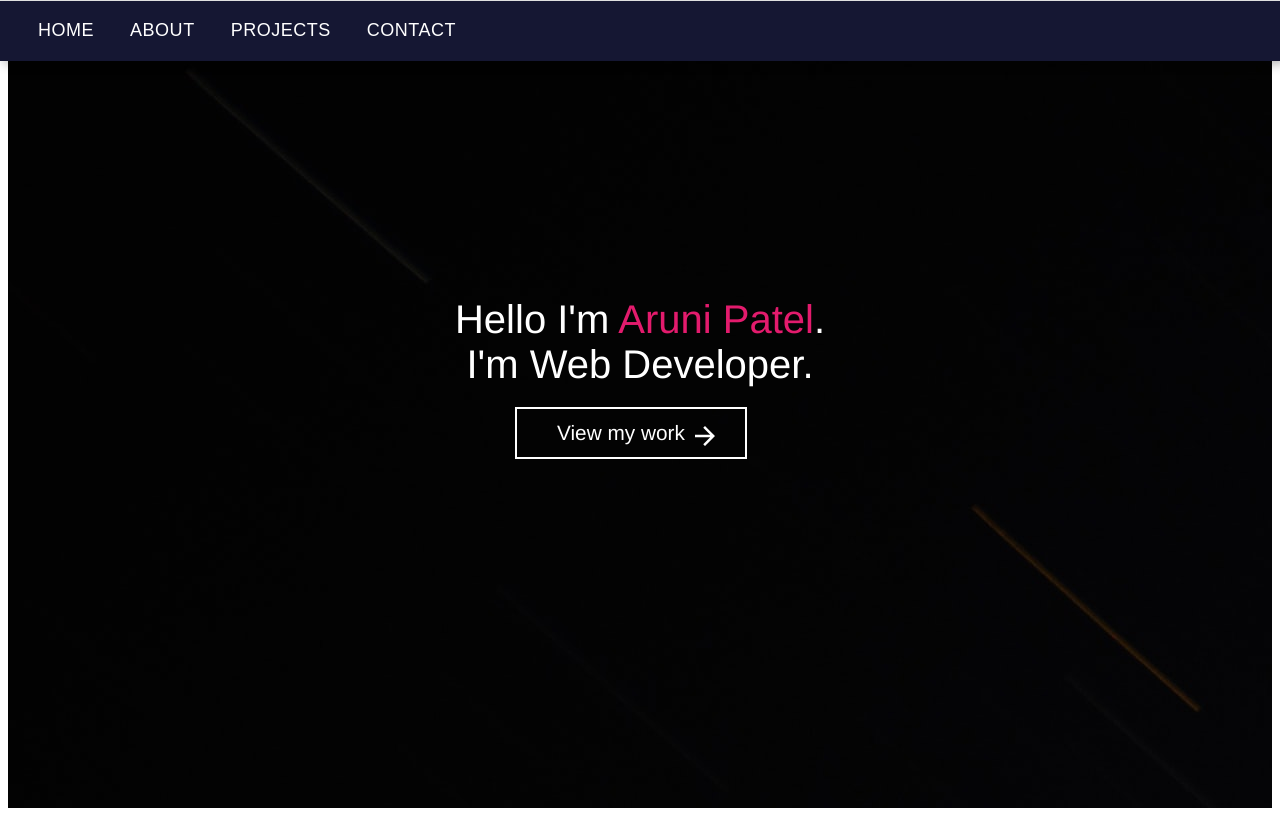
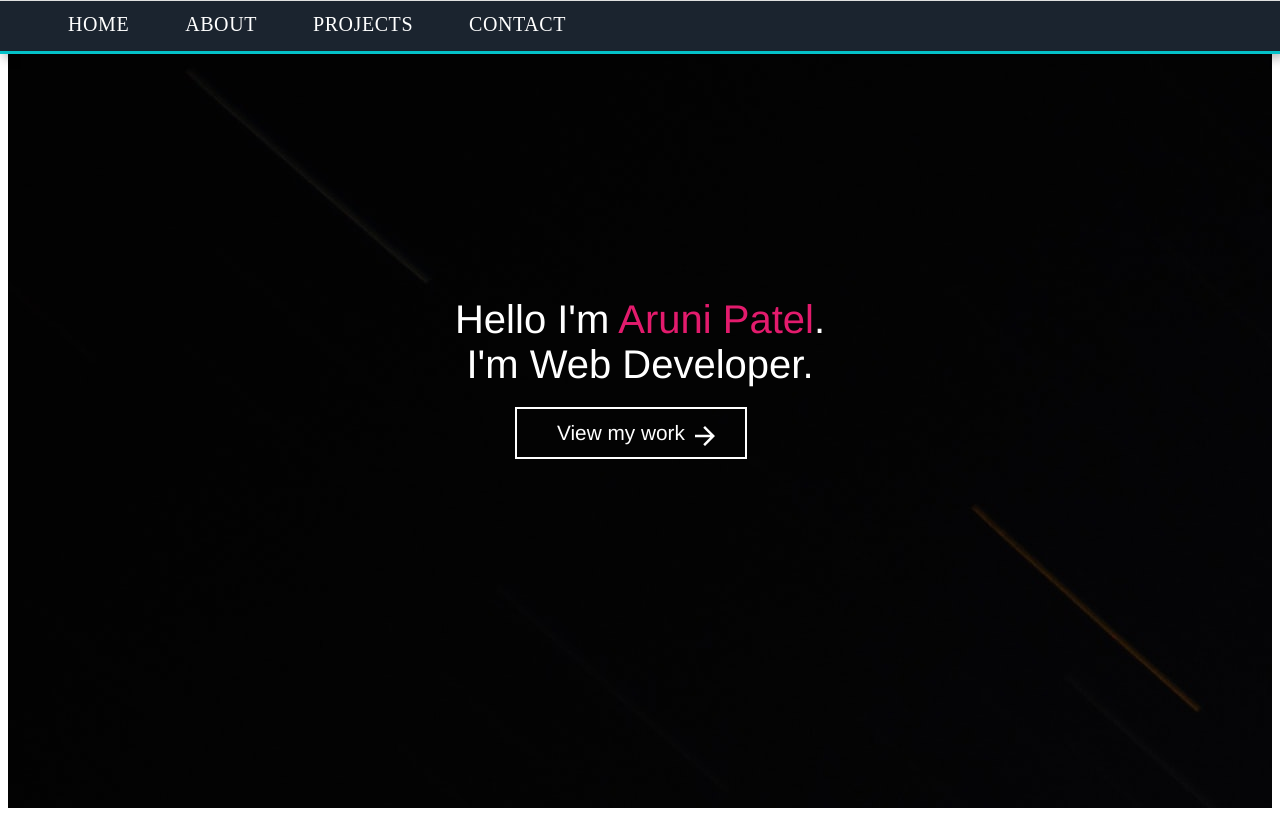
Before and after one commit to arunipatel06/portfolio, a React (Create React App) app in the folder my-portfolio/: page / in a window 1280 px wide. Built offline with nearby package versions, Linux system fonts and the light colour scheme.

Commit message:
fix navbar

```diff
--- a/my-portfolio/src/NewNavbar.js
+++ b/my-portfolio/src/NewNavbar.js
@@ -7,19 +7,24 @@ import { Link } from 'react-router-dom';
 
 const useStyles = makeStyles(theme => ({
   navbar: {
-    height: '60px',
-    position: 'fixed',
+    width: '100%',
+    height: '50px',
+    position: 'absolute',
     left: 0,
     top: 0,
     right: 0,
     bottom: 'auto',
+    borderBottom: '4px solid #04c2c9',
     boxShadow: '4px 4px 10px 0 rgba(0, 0, 0, 0.3)',
     textAlign: 'left',
-    transition: '0.3s',
-    zIndex: 1000,
+    transition: '0.5s',
+    cursor: 'pointer',
+    // border-bottom: '3px solid #04c2c9',
+    zIndex: 99,
+
   },
   containernNav: {
-    padding: theme.spacing(1, 3),
+    // padding: theme.spacing(1, 3),
     display: 'block',
     margin: '0 auto',
     height: '100%',
@@ -33,7 +38,7 @@ const useStyles = makeStyles(theme => ({
       display: 'block',
       clear: 'both',
     },
-    backgroundColor: '#151733'
+    backgroundColor: '#1b242f'
   },
   navLogo: {
     height: '100%',
@@ -49,16 +54,17 @@ const useStyles = makeStyles(theme => ({
 
   button: {
     // textTransform: 'none',
-    transition: '0.3s',
-    fontFamily: 'Montserrat, sans-serif',
+    transition: '0.5s',
+    fontFamily: 'Raleway',
     color: 'white',
-    fontSize: '18px',
+    fontSize: '20px',
     '&:hover': {
-      color: '#6e0445',
+      color: '#e31b6d',
     },
   },
   buttonBottomNav: {
-    margin: '8px 10px 0px 10px',
+    margin: '0px 20px',
+
     //  fontWeight: '500'
   },
   buttonContainer: {
@@ -72,7 +78,7 @@ const useStyles = makeStyles(theme => ({
   },
 
   topNav: {
-    paddingRight: theme.spacing(1),
+    // paddingRight: theme.spacing(1),
     height: '100%',
     display: 'flex',
     justifyContent: 'flex-end',
@@ -125,14 +131,14 @@ const NewNavbar = props => {
             <Button
               className={classNames( classes.button, classes.buttonBottomNav)}
               component={Link}
-              to="/story"
+              to="/about"
             >
             ABOUT
             </Button>
             <Button
               className={classNames( classes.button, classes.buttonBottomNav )}
               component={Link}
-              to="/pricing"
+              to="/about"
             >
             PROJECTS
             </Button>
```
